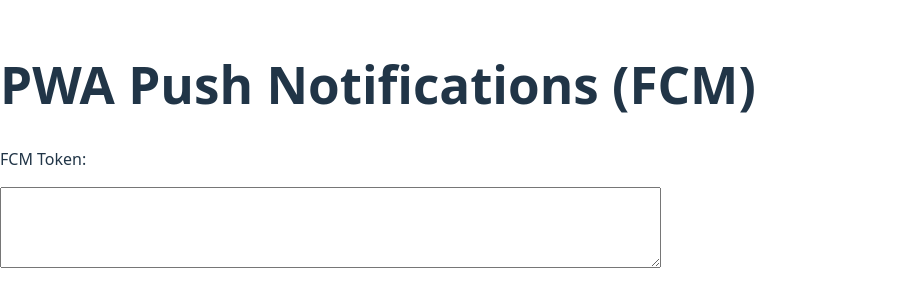
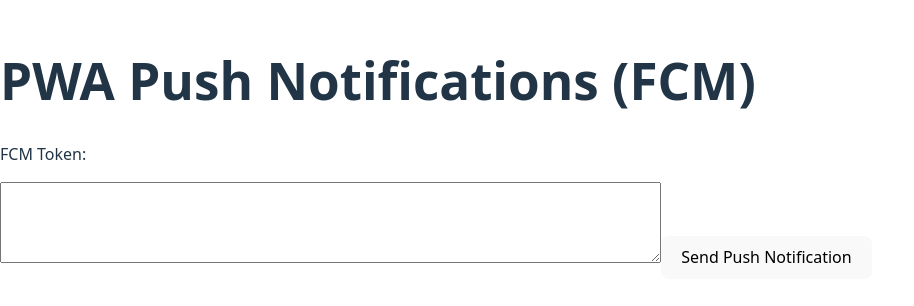
Before and after one commit to Manoj-0921/pwa-fcm, a React (Vite) app: page / in a window 1280 px wide. Shown: the part 252-558 px from the top of the page, without its empty margins (0-914 px from the left). Built offline with nearby package versions, Linux system fonts and the light colour scheme; no server answers.

Commit message:
after connect with  backend

```diff
--- a/dev-dist/sw.js
+++ b/dev-dist/sw.js
@@ -82,7 +82,7 @@
     "revision": "3ca0b8505b4bec776b69afdba2768812"
   }, {
     "url": "index.html",
-    "revision": "0.o6ub00si948"
+    "revision": "0.ldvogueh63"
   }], {});
   workbox.cleanupOutdatedCaches();
   workbox.registerRoute(new workbox.NavigationRoute(workbox.createHandlerBoundToURL("index.html"), {
--- a/package.json
+++ b/package.json
@@ -10,6 +10,7 @@
     "preview": "vite preview"
   },
   "dependencies": {
+    "axios": "^1.10.0",
     "firebase": "^11.10.0",
     "react": "^19.1.0",
     "react-dom": "^19.1.0"
--- a/src/App.jsx
+++ b/src/App.jsx
@@ -1,5 +1,6 @@
 import { useEffect, useState } from "react";
 import { messaging, getToken, onMessage } from "./firebase-config";
+import axios from "axios";
 
 function App() {
   const [fcmToken, setFcmToken] = useState("");
@@ -21,17 +22,32 @@
       }
     });
 
+
     onMessage(messaging, (payload) => {
       console.log("Message Received", payload);
       alert(`${payload.notification.title}\n${payload.notification.body}`);
     });
   }, []);
-
+  const sendPushNotification = async () => {
+    console.log(fcmToken)
+    try {
+      const response = await axios.post('http://localhost:4000/notification', {
+        token: fcmToken
+      });
+      if (response.status === 200) {
+        console.log("✅ Successfully sent notification");
+      }
+    } catch (error) {
+      console.error("❌ Error sending notification:", error.response?.data || error.message);
+    }
+  };
   return (
     <div>
       <h1>PWA Push Notifications (FCM)</h1>
       <p>FCM Token:</p>
       <textarea rows="5" cols="80" value={fcmToken} readOnly />
+      <button onClick={sendPushNotification}>Send Push Notification</button>
+
     </div>
   );
 }
```
Also changed, not shown: 1 other file (tests, documents, lock files or other folders).
